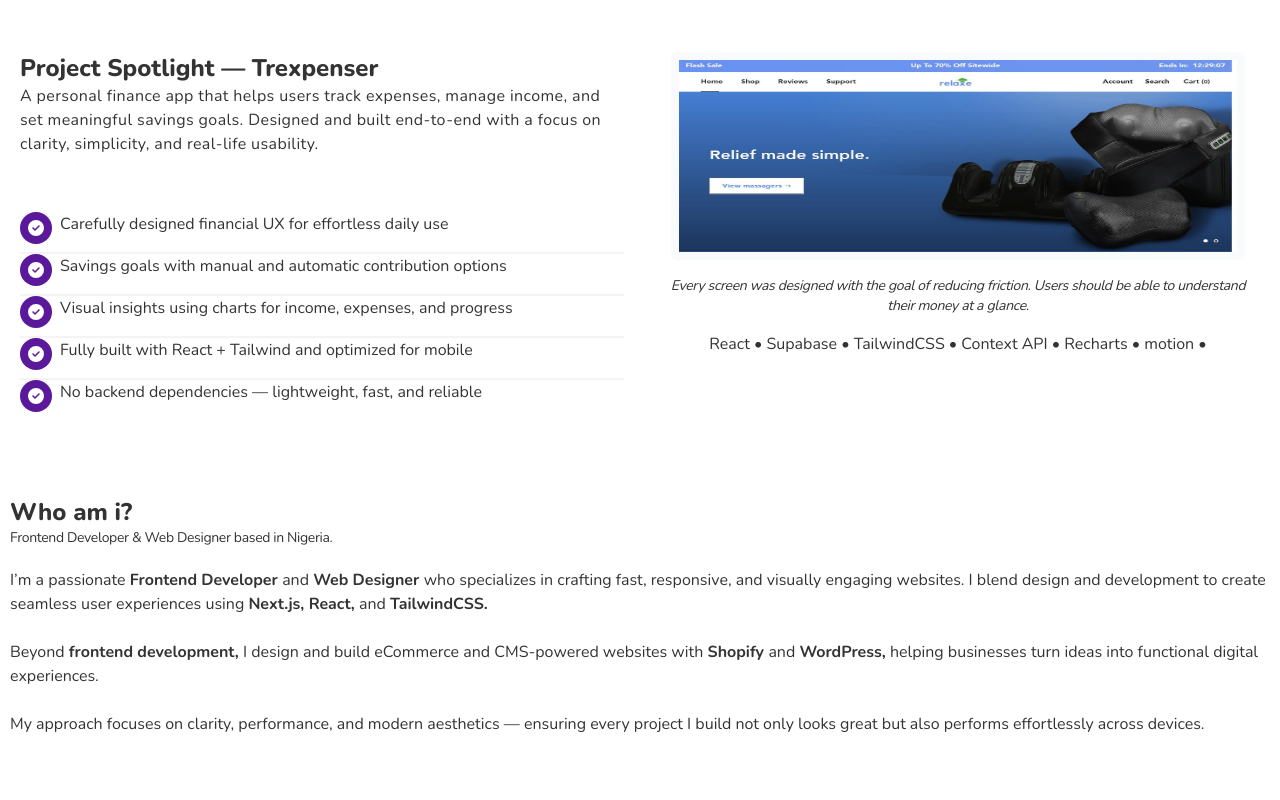
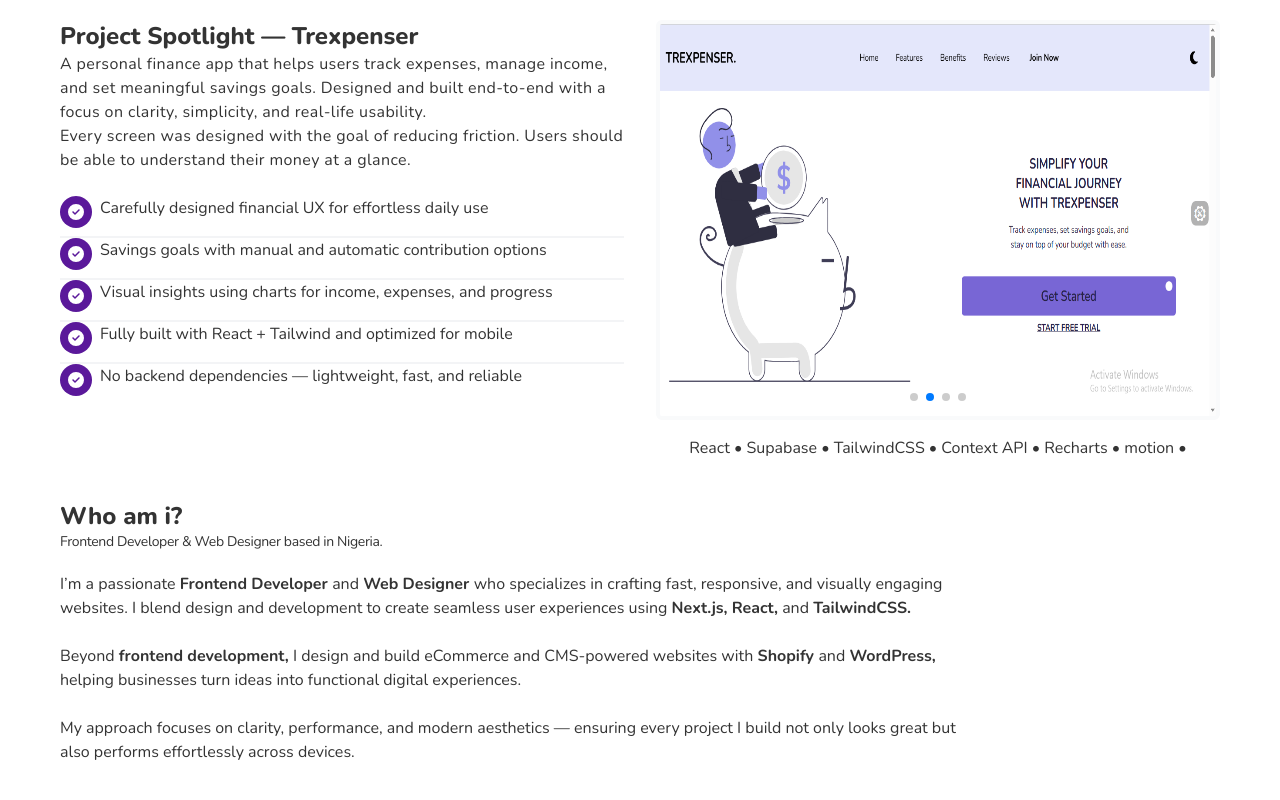
Before and after one commit to Abosi-Godwin/Abosi, a Next.js app: page / in a window 1280 px wide. Shown: the part 820-1620 px from the top of the page. Built offline with nearby package versions, Linux system fonts and the light colour scheme.

Commit message:
More update

```diff
--- a/app/components/Bio.tsx
+++ b/app/components/Bio.tsx
@@ -1,30 +1,32 @@
-
+import Heading from "./Heading";
 
 const Bio = () => {
   return (
-    <div className="py-5 px-2.5">
-      <h1 className="font-extrabold text-2xl ">Who am i?</h1>
-      <h6 className="text-sm tracking-tight font-light pb-5">
+    <div className="md:w-4/5 py-10 px-2.5 md:px-5">
+      <Heading text="Who am i?" />
+      <h2 className="text-sm tracking-tight font-light pb-5">
         Frontend Developer & Web Designer based in Nigeria.
-      </h6>
+      </h2>
       <p>
         I’m a passionate <strong> Frontend Developer </strong>
-        and <strong> Web Designer </strong> who specializes in crafting fast, responsive, and
-        visually engaging websites. I blend design and development to create seamless user
-        experiences using <strong>Next.js,</strong>
+        and <strong> Web Designer </strong> who specializes in crafting fast,
+        responsive, and visually engaging websites. I blend design and
+        development to create seamless user experiences using{" "}
+        <strong>Next.js,</strong>
         <strong> React,</strong> and <strong>TailwindCSS.</strong>
       </p>
       <br />
       <p>
-        Beyond <strong>frontend development,</strong> I design and build eCommerce and CMS-powered
-        websites with
-        <strong> Shopify </strong> and <strong>WordPress,</strong> helping businesses turn ideas
-        into functional digital experiences.
+        Beyond <strong>frontend development,</strong> I design and build
+        eCommerce and CMS-powered websites with
+        <strong> Shopify </strong> and <strong>WordPress,</strong> helping
+        businesses turn ideas into functional digital experiences.
       </p>
       <br />
       <p>
-        My approach focuses on clarity, performance, and modern aesthetics — ensuring every project
-        I build not only looks great but also performs effortlessly across devices.
+        My approach focuses on clarity, performance, and modern aesthetics —
+        ensuring every project I build not only looks great but also performs
+        effortlessly across devices.
       </p>
     </div>
   );
--- a/app/components/Intro.tsx
+++ b/app/components/Intro.tsx
@@ -1,12 +1,9 @@
 import ProjectHighlight from "./ProjectHighlight";
-import SkillsList from "./SkillsList";
 import Bio from "./Bio";
-
-import { coreSkills, tools } from "../utils/assets";
 
 const Intro = () => {
   return (
-    <div className="py-8 text-black/80 flex flex-col items-center justify-between">
+    <div className="text-black/80 flex flex-col items-center justify-between md:items-start">
       <ProjectHighlight />
       <Bio />
     </div>
@@ -14,32 +11,3 @@ const Intro = () => {
 };
 
 export default Intro;
-
-/*
-import ProjectHighlight from "./ProjectHighlight";
-import SkillsList from "./SkillsList";
-import Bio from "./Bio";
-
-import { coreSkills, tools } from "../utils/assets";
-
-const Intro = () => {
-  return (
-    <div className="py-8 text-black/80 flex flex-col items-center justify-between">
-      <ProjectHighlight />
-      <Bio />
-      <div className="w-full px-2 py-4 flex flex-col gap-5">
-        <SkillsList
-          title="Core skills"
-          datas={coreSkills}
-        />
-        <SkillsList
-          title="Softwares & Tools"
-          datas={tools}
-        />
-      </div>
-    </div>
-  );
-};
-
-export default Intro;
-*/
--- a/app/components/ProjectHighlight.tsx
+++ b/app/components/ProjectHighlight.tsx
@@ -9,9 +9,11 @@ import Heading from "./Heading";
 
 import { introInfo, projectHighlight } from "../utils/assets";
 
+import "swiper/css/pagination";
+
 const ProjectHighlight = () => {
   return (
-    <div className="py-10 px-5 grid grid-cols-1 gap-8 md:grid-cols-2">
+    <div className="py-5 md:py-10 px-2 md:px-5 grid grid-cols-1 gap-x-8 md:grid-cols-2">
       <div className="">
         <Heading text="Project Spotlight — Trexpenser" />
         <p className="tracking-wide">
@@ -19,12 +21,16 @@ const ProjectHighlight = () => {
           and set meaningful savings goals. Designed and built end-to-end with a
           focus on clarity, simplicity, and real-life usability.
         </p>
+        <p className="tracking-wide">
+          Every screen was designed with the goal of reducing friction. Users
+          should be able to understand their money at a glance.
+        </p>
       </div>
       <div className="row-span-2">
         <Swiper
           spaceBetween={10}
           slidesPerView={1}
-          className="w-[95%] h-52 overflow-hidden p-2 border-8
+          className="h-full overflow-hidden p-2 border-4
           border-gray-50 rounded-md"
           modules={[Pagination, A11y, Autoplay]}
           pagination={{ clickable: true }}
@@ -36,15 +42,10 @@ const ProjectHighlight = () => {
             </SwiperSlide>
           ))}
         </Swiper>
-        <div className="py-4 px-2">
-          <p className="text-sm text-center italic tracking-tight">
-            Every screen was designed with the goal of reducing friction. Users
-            should be able to understand their money at a glance.
-          </p>
-          <p className="flex items-center justify-center w-full text-center py-4">
-            React • Supabase • TailwindCSS • Context API • Recharts • motion •
-          </p>
-        </div>
+
+        <p className="flex p-4 items-center justify-center w-full text-center py-4">
+          React • Supabase • TailwindCSS • Context API • Recharts • motion •
+        </p>
       </div>
 
       <ul className="divide-y-2 divide-gray-100 gap-2 flex flex-col py-6">
--- a/app/components/Skills.tsx
+++ b/app/components/Skills.tsx
@@ -6,7 +6,7 @@ const Skills = () => {
   return (
     <div className="py-8 px-3">
       <Heading text="Skills" />
-      <div className="w-full flex flex-col items-center justify-between md:flex-row">
+      <div className="w-full pt-2 md:pt-5 flex gap-4 flex-col items-start md:items-center justify-between md:flex-row md:gap-0">
         <SkillsList title="Core Skills" datas={coreSkills} />
         <SkillsList title="Tools" datas={tools} />
         <SkillsList title="Soft Skills" datas={softSkills} />
--- a/app/sections/Main.tsx
+++ b/app/sections/Main.tsx
@@ -2,7 +2,7 @@ import Intro from "../components/Intro";
 import Skills from "../components/Skills";
 const Main = () => {
   return (
-    <main className="">
+    <main className="px-5 md:px-10">
       <Intro />
       <Skills />
     </main>
--- a/app/utils/assets.tsx
+++ b/app/utils/assets.tsx
@@ -23,8 +23,9 @@ import {
 } from "react-icons/lu";
 
 import type { StaticImageData } from "next/image";
+
 import myImage from "../../public/relaxe.jpg";
-
+import trexpenser from "../../public/trexpenser.png";
 type HighlightProps = string[];
 
 interface SkillItem {
@@ -43,7 +44,7 @@ export const introInfo: IntroInfo[] = [
     title: "Landing page",
   },
   {
-    image: myImage,
+    image: trexpenser,
     title: "Sign up page",
   },
   {
@@ -51,7 +52,7 @@ export const introInfo: IntroInfo[] = [
     title: "login page",
   },
   {
-    image: myImage,
+    image: trexpenser,
     title: "Dashboard page",
   },
 ];
```
Also changed, not shown: public/trexpenser.png (added).
